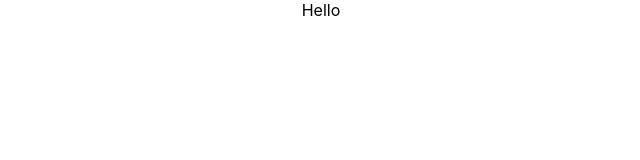
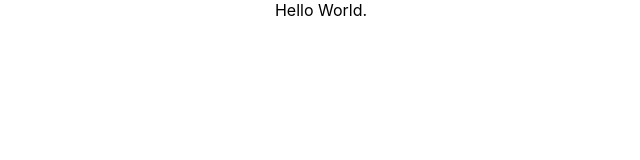
Before and after one commit to GDSC-MPSTME-Shirpur/GDSC-MPSTME-Website, a React (Create React App) app: page / in a window 1280 px wide. Shown: the top 160 px of the page, without its empty margins (319-959 px from the left). Built offline with nearby package versions, Linux system fonts and the light colour scheme.

Commit message:
NavBar Component Added.

```diff
--- a/src/App.js
+++ b/src/App.js
@@ -1,10 +1,11 @@
 import logo from './logo.svg';
 import './App.css';
+import NavBar from './Components/NavBar';
 
 function App() {
   return (
     <div className="App">
-      Hello
+      <NavBar />
     </div>
   );
 }
--- /dev/null
+++ b/src/Components/NavBar.js
@@ -0,0 +1,11 @@
+import React from 'react'
+
+function NavBar() {
+    return (
+        <div>
+            Hello World.
+        </div>
+    )
+}
+
+export default NavBar
```
